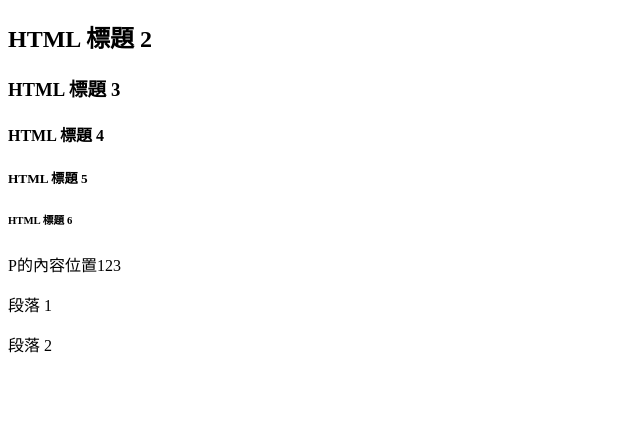
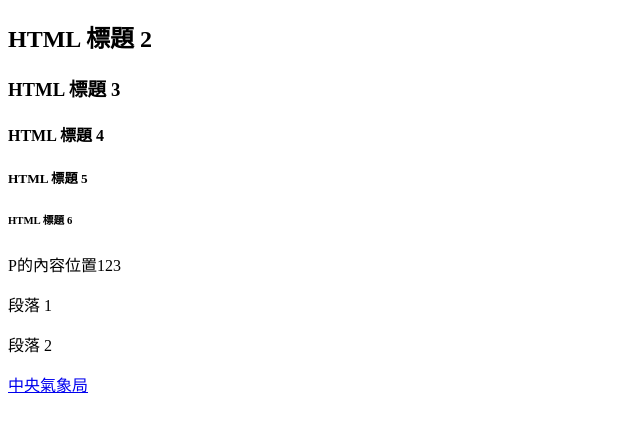
Before and after one commit to brian7lan3/BLTest_HTML_Tutorial, a plain HTML site: page index.html in a window 1280 px wide. Shown: the part 70-502 px from the top of the page, without its empty margins (0-640 px from the left). Drawn offline with Linux system fonts and the light colour scheme.

Commit message:
加入中央氣象局的連結

```diff
--- a/index.html
+++ b/index.html
@@ -18,8 +18,7 @@
     <P>P的內容位置123</P>
     <p>段落 1</p>
     <p>段落 2</p>
-
-
+    <a href="https://www.cwb.gov.tw/V7/">中央氣象局</a>
 </body>
 
 </html>
```
